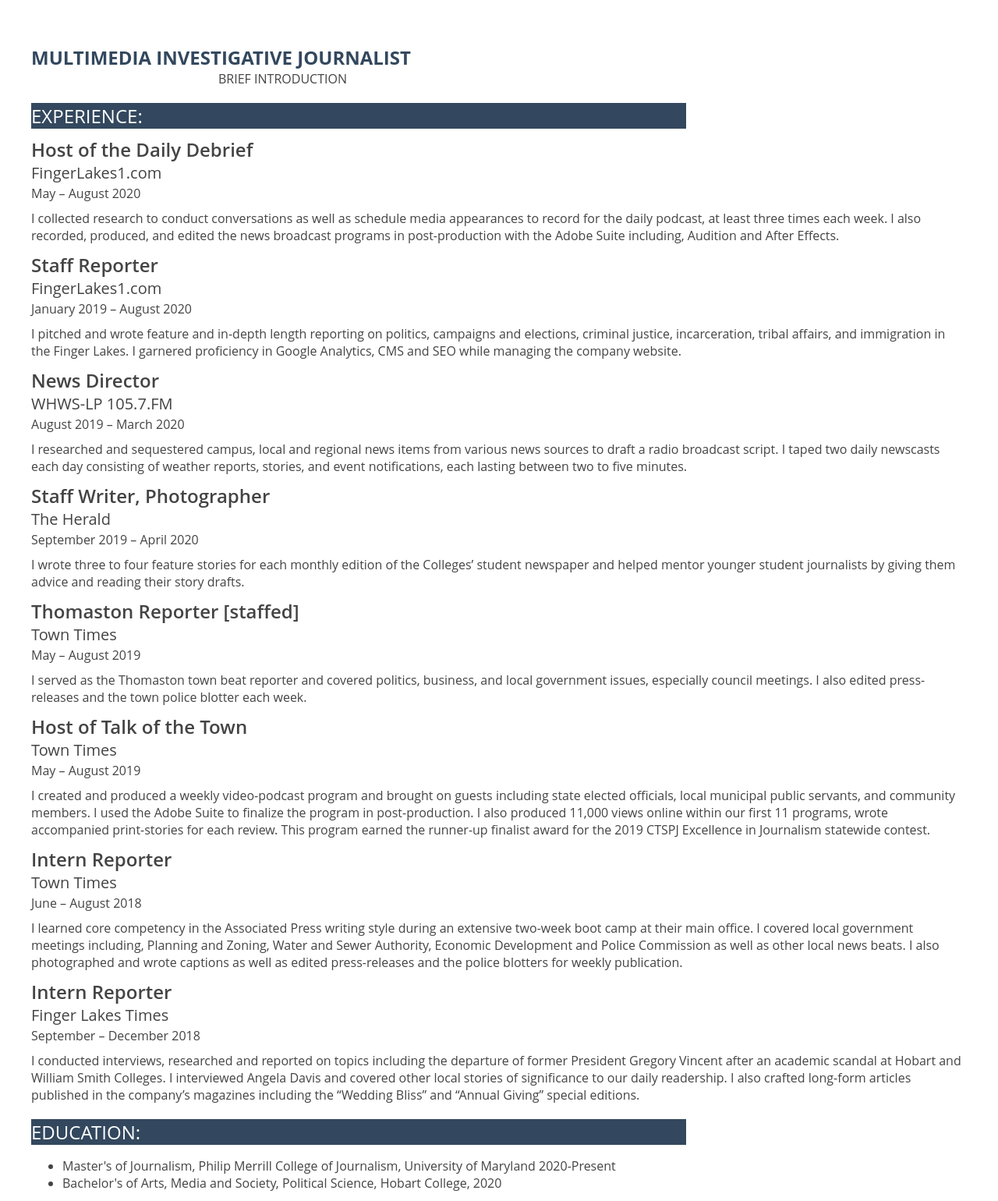
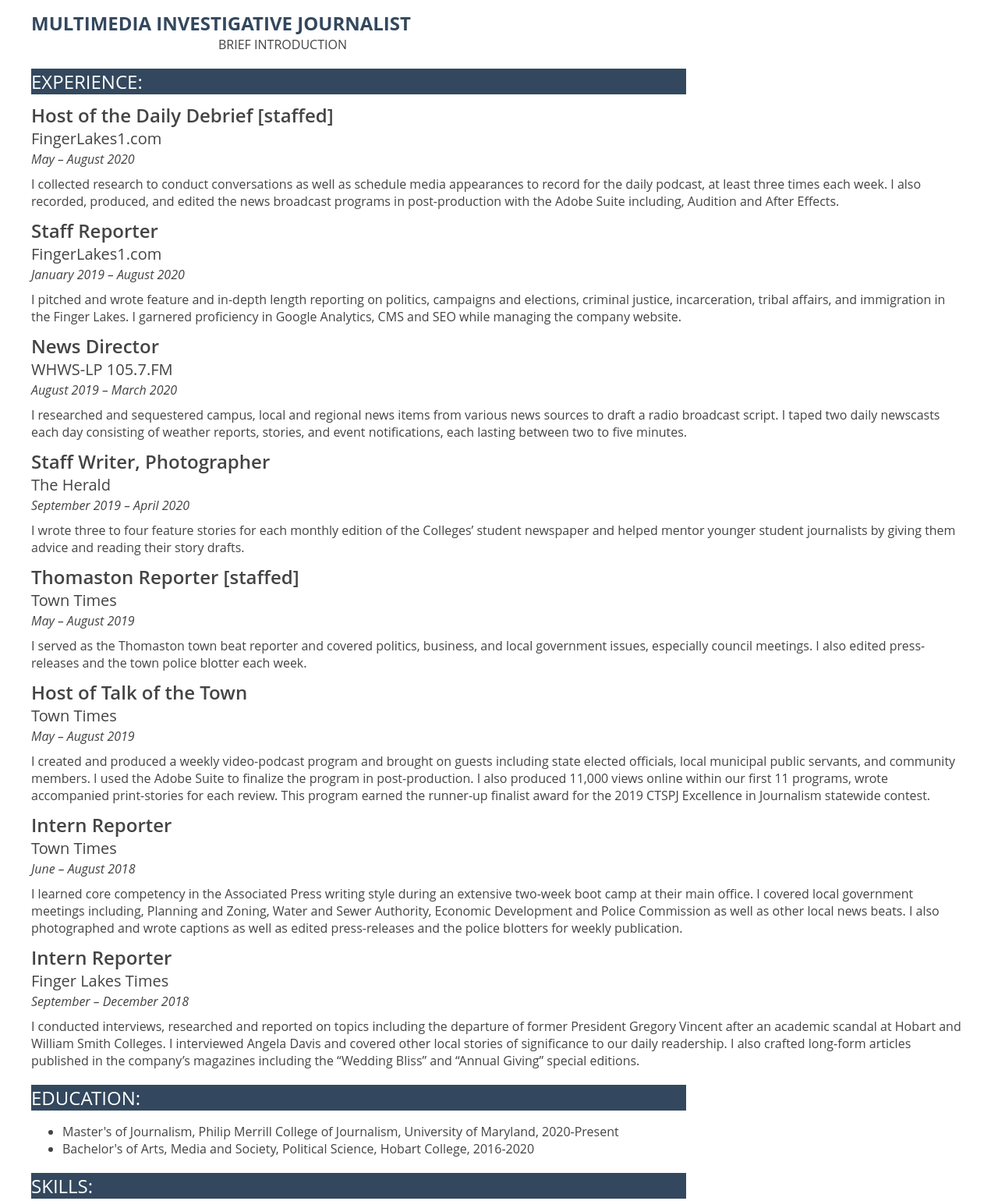
Before and after one commit to Terps4Life2020/Pietrorazio_Basic_Resume, a plain HTML site: page index.html in a window 1280 px wide. Shown: the part 225-1765 px from the top of the page at 78% size. Drawn offline with Linux system fonts and the light colour scheme.

Commit message:
Updated Resume <H5>

```diff
--- a/index.html
+++ b/index.html
@@ -1,7 +1,6 @@
 <!DOCTYPE html>
 
 <html>
-
 <head>
 
   <link href="style.css" rel="stylesheet">
@@ -9,14 +8,10 @@
 <title>Gabriel Pietrorazio's Resume</title>
 
 </head>
-
 <body>
 
 <div id="container">
-
 <div id="name" >Gabriel Pietrorazio </div>
-
-<br></br>
 
 <!--
 <img src="https://pbs.twimg.com/media/EEHoKpsU4AIDxgz?format=jpg&name=360x360" alt="Gabriel Pietrorazio">
@@ -33,14 +28,14 @@
 
   <br></br>
 
-<div class="profession"> <strong>  Multimedia investigative journalist </strong> </div>
+<strong>  Multimedia investigative journalist </strong>
 
 <div class="top"> BRIEF INTRODUCTION </div>
 
   <div class="sectionheader"> Experience: </div>
 
 
-  <div class="jobtitle"> Host of the Daily Debrief </h3> </div>
+  <div class="jobtitle"> Host of the Daily Debrief [staffed] </div>
 
   <div class="organization"> FingerLakes1.com </div>
 
@@ -84,7 +79,7 @@
 
   <div class="organization"> Town Times </div>
 
-  <div class="date"> May – August 2019 </h5>
+  <div class="date"> May – August 2019 </div>
 
   <div class="description"> I served as the Thomaston town beat reporter and covered politics, business, and local government issues, especially council meetings. I also edited press-releases and the town police blotter each week. </div>
 
@@ -94,7 +89,7 @@
 
   <div class="organization"> Town Times </div>
 
-  <div class="date"> May – August 2019 </h5>
+  <div class="date"> May – August 2019 </div>
 
   <div class="description"> I created and produced a weekly video-podcast program and brought on guests including state elected officials, local municipal public servants, and community members. I used the Adobe Suite to finalize the program in post-production. I also produced 11,000 views online within our first 11 programs, wrote accompanied print-stories for each review. This program earned the runner-up finalist award for the 2019 CTSPJ Excellence in Journalism statewide contest. </div>
 
@@ -122,8 +117,8 @@
 
 <div id="degrees">
 <ul>
-  <li> Master's of Journalism, Philip Merrill College of Journalism, University of Maryland 2020-Present </li>
-  <li> Bachelor's of Arts, Media and Society, Political Science, Hobart College, 2020 </li>
+  <li> Master's of Journalism, Philip Merrill College of Journalism, University of Maryland, 2020-Present </li>
+  <li> Bachelor's of Arts, Media and Society, Political Science, Hobart College, 2016-2020 </li>
 </ul>
 </div>
 
@@ -138,7 +133,5 @@
 </div>
 
 </div>
-
 </body>
-
 </html>
--- a/style.css
+++ b/style.css
@@ -14,14 +14,6 @@ BODY {
   padding-bottom: 0;
   padding-left: 0;
   padding-right: 0;
-  margin: 0 auto;
-}
-
-.profession {
-  margin: 0 auto;
-}
-
-.top {
   margin: 0 auto;
 }
 
@@ -117,4 +109,12 @@ li {
   margin-bottom: 0;
   margin-left: 0;
   margin-right: 0;
+  font-style: italic;
 }
+
+.top {
+  width: 60%;
+  min-width: 300px;
+  margin-bottom: 30px;
+    margin: 0 auto;
+}
```
